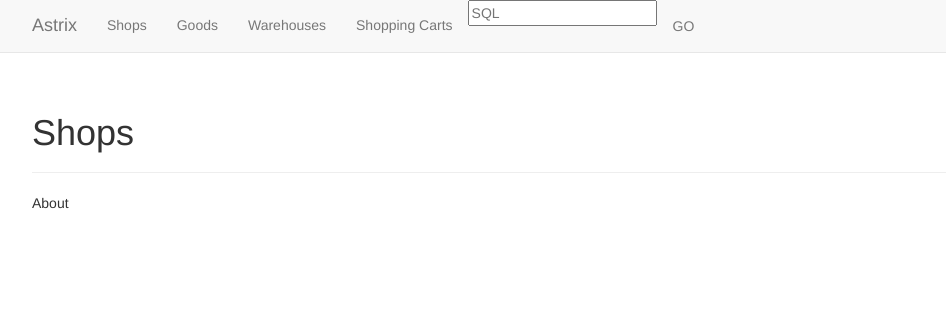
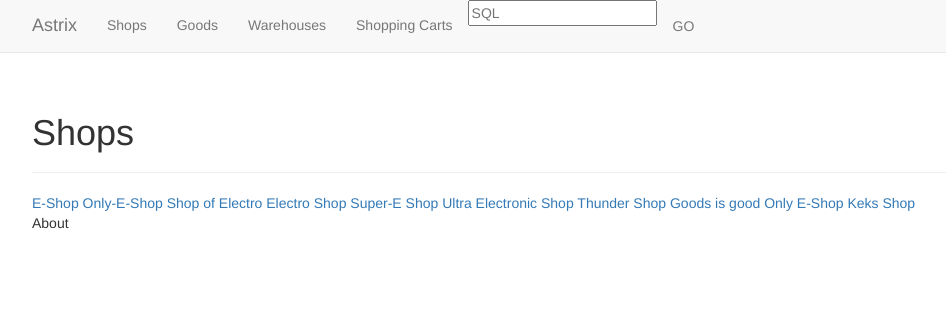
Before and after one commit to igorxxl8/ShopManagment, a Django app: page /shops/ in a window 1280 px wide. Shown: the top 313 px of the page, without its empty margins (38-984 px from the left). Run offline with Django 3.2, Linux system fonts and the light colour scheme; some libraries are stand-ins or nearby versions.

Commit message:
little fix of shops

```diff
--- a/core/db_queries.py
+++ b/core/db_queries.py
@@ -10,8 +10,8 @@ def get_data_by_query(query):
     pass
 
 
-def get_good():
-    cursor.execute("""SELECT * FROM Goods""")
+def get_good(good_id):
+    cursor.execute("""SELECT * FROM Goods WHERE Goods.goods_id = {}""".format(good_id))
     return cursor.fetchall()
 
 
--- a/requirements.txt
+++ b/requirements.txt
@@ -1,7 +1,7 @@
 dj-database-url==0.5.0
 dj-static==0.0.6
-Django==2.1.3
-django-bootstrap3==10.0.1
+django==2.1.3
+django-bootstrap3==11.0.0
 gunicorn==19.9.0
 psycopg2==2.7.5
 pytz==2018.5
--- a/shop_management/templates/shop_management/shops.html
+++ b/shop_management/templates/shop_management/shops.html
@@ -10,7 +10,7 @@
 
         <tr>
             <td>
-                <a href="{% url 'shop_management:shop' shop.shop_id %}">{{ shop.name }}</a>
+                <a href="{% url 'shop_management:shop' shop.0 %}">{{ shop.1 }}</a>
             </td>
         </tr>
     {% endfor %}
--- a/shop_management/views.py
+++ b/shop_management/views.py
@@ -33,7 +33,7 @@ def goods(request):
 
 
 def good(request, good_id):
-    good_ = get_good()[0]
+    good_ = get_good(good_id)[0]
     context = {"good": good_}
     return render(request, 'shop_management/good.html', context)
 
```
